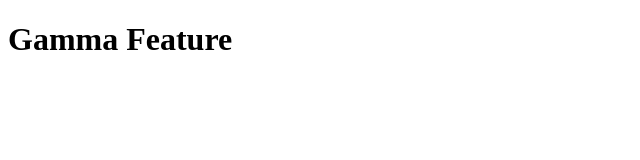
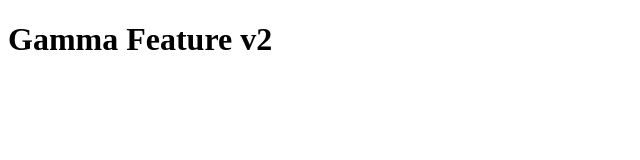
Before and after one commit to akshbhu/nextjs-example, a Next.js app: page / in a window 1280 px wide. Shown: the top 160 px of the page, without its empty margins (0-640 px from the left). Built offline with nearby package versions, Linux system fonts and the light colour scheme.

Commit message:
gamma feature v2

```diff
--- a/app/page.js
+++ b/app/page.js
@@ -1,3 +1,3 @@
 export default function Home() {
-  return <div><h1>Gamma Feature</h1></div>;
+  return <div><h1>Gamma Feature v2</h1></div>;
 }
```
